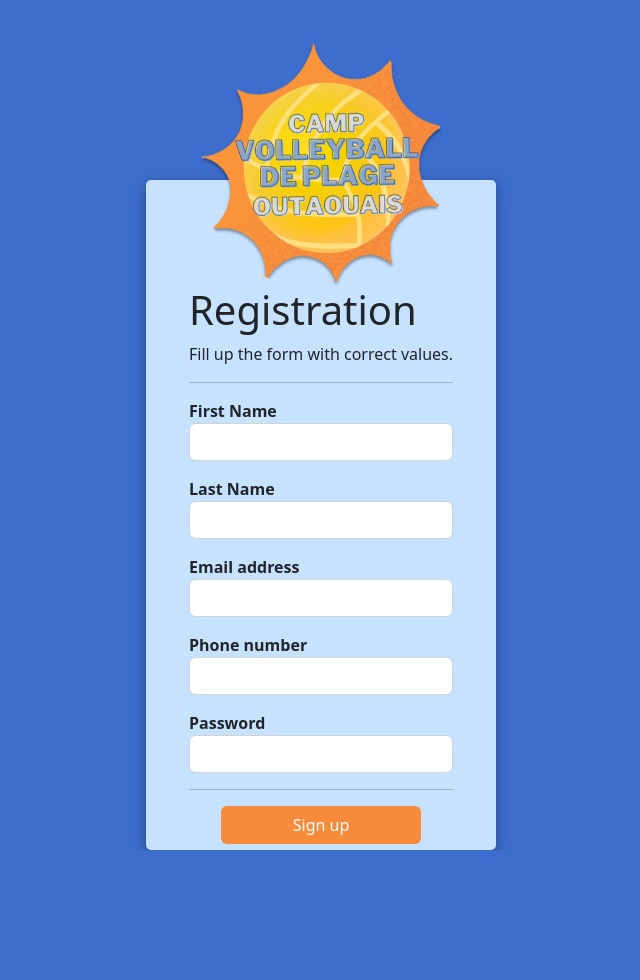
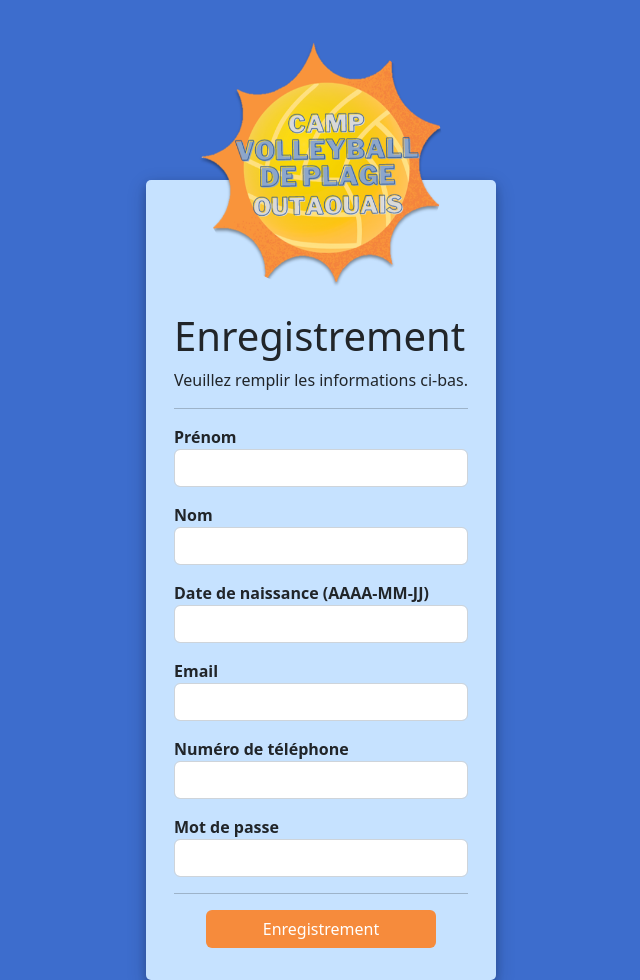
Before and after one commit to EmilieBrazeau/csi3540_vb_camp_site, a PHP site: page /user_account/registration.php in a window 1280 px wide. Shown: the whole page, without its empty margins (319-959 px from the left). Before the commit the page ends 850 px from the top, so only its background shows below. Run offline with PHP 8.4, Linux system fonts and the light colour scheme; some libraries are stand-ins or nearby versions.

Commit message:
ajout date de naissance

```diff
--- a/user_account/registration.php
+++ b/user_account/registration.php
@@ -17,31 +17,36 @@
                 </div>
                 <div class="d-flex justify-content-center form_container">
                     <form action="registration.php" method="post">
-                        <h1>Registration</h1>
-                        <p>Fill up the form with correct values.</p>
+                        <h1>Enregistrement</h1>
+                        <p>Veuillez remplir les informations ci-bas.</p>
                         <hr class="mb-3">
 
-                        <label for="firstname"><b>First Name</b></label>
+                        <label for="firstname"><b>Prénom</b></label>
                         <div class="input-group mb-3">
                             <input class="form-control input" id="firstname" type="text" name="firstname" required>
                         </div>
 
-                        <label for="lastname"><b>Last Name</b></label>
+                        <label for="lastname"><b>Nom</b></label>
                         <div class="input-group mb-3">
                             <input class="form-control input" id="lastname" type="text" name="lastname" required>
                         </div>
 
-                        <label for="email"><b>Email address</b></label>
+                        <label for="dateofbirth"><b>Date de naissance (AAAA-MM-JJ)</b></label>
+                        <div class="input-group mb-3">
+                            <input class="form-control input" id="dateofbirth" type="text" name="dateofbirth" required>
+                        </div>
+
+                        <label for="email"><b>Email</b></label>
                         <div class="input-group mb-3">
                             <input class="form-control input" id="email" type="email" name="email" required>
                         </div>
 
-                        <label for="phonenumber"><b>Phone number</b></label>
+                        <label for="phonenumber"><b>Numéro de téléphone</b></label>
                         <div class="input-group mb-3">
                             <input class="form-control input" id="phonenumber" type="text" name="phonenumber" required>
                         </div>
 
-                        <label for="password"><b>Password</b></label>
+                        <label for="password"><b>Mot de passe</b></label>
                         <div class="input-group mb-3">
                             <input class="form-control input" id="password" type="password" name="password" required>
                         </div>
@@ -49,7 +54,7 @@
                         <hr class="mb-3">
 
                         <div class="d-flex justify-content-center mt-3 register_container">
-                            <button class="btn register_btn" type="button" id="register" name="create" value="Sign up">Sign up</button>
+                            <button class="btn register_btn" type="button" id="register" name="create" value="Sign up">Enregistrement</button>
                         </div>
                     </form>
                 </div>
@@ -66,6 +71,7 @@
                 if(valid){
                     let firstname   = $('#firstname').val();
                     let lastname    = $('#lastname').val();
+                    let dateofbirth = $('#dateofbirth').val();
                     let email       = $('#email').val();
                     let phonenumber = $('#phonenumber').val();
                     let password    = $('#password').val();
@@ -75,22 +81,22 @@
                     $.ajax({
                         type: 'POST',
                         url: 'process.php',
-                        data: {firstname: firstname, lastname: lastname, email: email, phonenumber: phonenumber, password: password},
+                        data: {firstname: firstname, lastname: lastname, dateofbirth: dateofbirth, email: email, phonenumber: phonenumber, password: password},
                         success: function(data){
                             Swal.fire({
-                                'title': 'Successfully registered!',
+                                'title': 'Enregistrement réussie!',
                                 'text': data,
                                 'type': 'success'
                             }).then(function(){
-                                if($.trim(data) === "Press OK to log in."){
+                                if($.trim(data) === "Appuyez sur 'OK' pour vous connecter."){
                                     window.location.href = "../user_login/index.php";
                                 }
                             });
                         },
                         error: function(data){
                             Swal.fire({
-                                'title': 'Error',
-                                'text': 'There were errors while saving the data.',
+                                'title': 'Erreur',
+                                'text': "Un erreur s'est produite lors de l'enregistrement.",
                                 'type': 'error'
                             })
                         }
--- a/user_account/styles.css
+++ b/user_account/styles.css
@@ -6,7 +6,7 @@ body,html,header{
 }
 
 .registration_card{
-    height: 670px;
+    height: 800px;
     width: 350px;
     margin-top: 180px;
     margin-bottom: auto;
--- a/user_login/css/styles.css
+++ b/user_login/css/styles.css
@@ -42,7 +42,7 @@ body,html{
 
 .login_btn{
     width: 100%;
-    background: #F7CD3B !important;
+    background: #f68b3c !important;
     color: white !important;
     margin-top: 25px;
 }
--- a/user_login/register.php
+++ b/user_login/register.php
@@ -125,7 +125,7 @@
                     if($.trim(data.slice(0, -1)) === "Vous êtes déjà inscrit au camp #" || $.trim(data) ==="Vous n'êtes pas assez âgé pour vous inscrire à ce camp."){
                         Swal.fire({
                                 'title': 'Inscription refusée!',
-                                'text': data+". Vous serez redirigé à la page d'accueil.",
+                                'text': data+" Vous serez redirigé à la page d'accueil.",
                                 'type': 'success'
                         }).then(function(){
                                 window.location.href = "index.php";
```
Also changed, not shown: user_account/process.php (+4 -3 lines), user_login/login.php (+5 -5 lines), user_login/modify_profile.php (+7 -0 lines).
